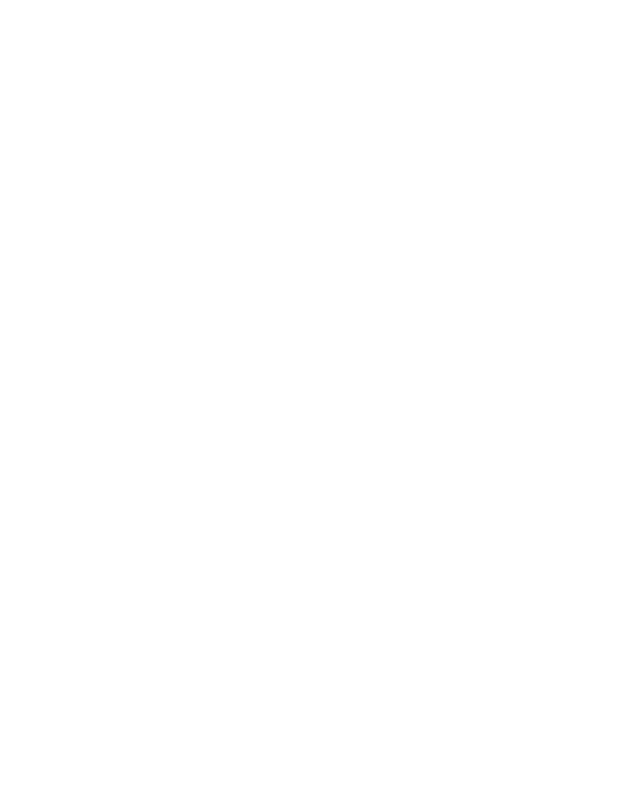
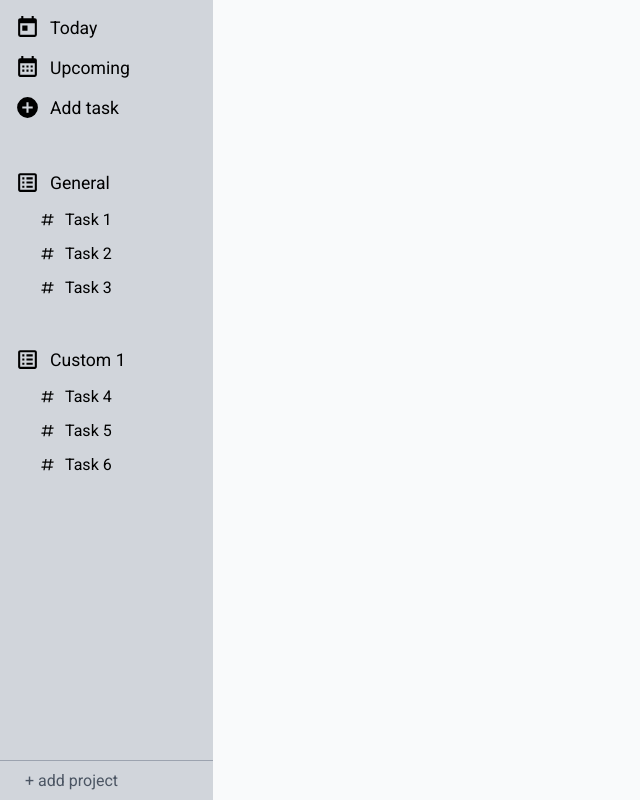
Before and after one commit to Bhrevelec/OdinToDo, a website built with webpack: page src/index.html in a window 1280 px wide. Shown: the whole page, without its empty margins (0-640 px from the left). Built offline with nearby package versions, Linux system fonts and the light colour scheme.

Commit message:
styled sidebar mockup

```diff
--- a/src/index.html
+++ b/src/index.html
@@ -4,6 +4,75 @@
     <meta charset="UTF-8" />
     <meta name="viewport" content="width=device-width, initial-scale=1.0" />
     <title>Odin To Do</title>
+    <link rel="preconnect" href="https://fonts.googleapis.com" />
+    <link rel="preconnect" href="https://fonts.gstatic.com" crossorigin />
+    <link
+      href="https://fonts.googleapis.com/css2?family=Roboto:ital,wght@0,100;0,300;0,400;0,500;0,700;0,900;1,100;1,300;1,400;1,500;1,700;1,900&display=swap"
+      rel="stylesheet"
+    />
   </head>
-  <body></body>
+  <body>
+    <div class="sidebar">
+      <div class="sidebar-project-container">
+        <div class="sidebar-top">
+          <div class="sidebar-top-item">
+            <img src="assets/calendar-today.svg" alt="" />
+            <p>Today</p>
+          </div>
+          <div class="sidebar-top-item">
+            <img src="assets/calendar-month.svg" alt="" />
+            <p>Upcoming</p>
+          </div>
+          <div class="sidebar-top-item">
+            <img src="assets/plus-circle.svg" alt="" />
+            <p>Add task</p>
+          </div>
+        </div>
+        <div class="sidebar-project">
+          <div class="sidebar-project-flex-vertical">
+            <div class="sidebar-project-title">
+              <img src="assets/list-box-outline.svg" alt="" />
+              <p>General</p>
+            </div>
+            <div class="sidebar-project-task">
+              <img src="assets/pound.svg" alt="" />
+              <p>Task 1</p>
+            </div>
+            <div class="sidebar-project-task">
+              <img src="assets/pound.svg" alt="" />
+              <p>Task 2</p>
+            </div>
+            <div class="sidebar-project-task">
+              <img src="assets/pound.svg" alt="" />
+              <p>Task 3</p>
+            </div>
+          </div>
+        </div>
+        <div class="sidebar-project">
+          <div class="sidebar-project-flex-vertical">
+            <div class="sidebar-project-title">
+              <img src="assets/list-box-outline.svg" alt="" />
+              <p>Custom 1</p>
+            </div>
+            <div class="sidebar-project-task">
+              <img src="assets/pound.svg" alt="" />
+              <p>Task 4</p>
+            </div>
+            <div class="sidebar-project-task">
+              <img src="assets/pound.svg" alt="" />
+              <p>Task 5</p>
+            </div>
+            <div class="sidebar-project-task">
+              <img src="assets/pound.svg" alt="" />
+              <p>Task 6</p>
+            </div>
+          </div>
+        </div>
+      </div>
+      <div class="sidebar-bottom">
+        <p>+ add project</p>
+      </div>
+    </div>
+    <div class="content"></div>
+  </body>
 </html>
--- a/src/style.css
+++ b/src/style.css
@@ -1,4 +1,70 @@
 body {
   margin: 0;
   padding: 0;
+  height: 100vh;
+  display: grid;
+  grid-template-columns: 1fr 5fr;
+  grid-template-rows: 1fr;
+  font-family: roboto;
 }
+
+p {
+  margin: 0;
+  padding: 0;
+}
+
+.content {
+  background-color: #f9fafb;
+}
+
+/*SIDEBAR*/
+.sidebar {
+  background-color: #d1d5db;
+  display: flex;
+  flex-direction: column;
+  justify-content: space-between;
+}
+
+.sidebar-top-item,
+.sidebar-project-title,
+.sidebar-project-task {
+  display: flex;
+  justify-content: flex-start;
+  align-items: center;
+  margin-top: 15px;
+  margin-left: 15px;
+}
+
+.sidebar-top-item img,
+.sidebar-project-title img {
+  height: 25px;
+}
+
+.sidebar-top-item p,
+.sidebar-project-title p {
+  font-size: 1.1em;
+  margin-left: 10px;
+}
+
+.sidebar-project {
+  margin-top: 50px;
+}
+
+.sidebar-project-task img {
+  height: 15px;
+}
+
+.sidebar-project-task p {
+  font-size: 1em;
+  margin-left: 10px;
+}
+
+.sidebar-project-task {
+  margin-left: 40px;
+}
+
+.sidebar-bottom {
+  padding: 10px 25px;
+  border-top: 1px solid #9ca3af;
+  color: #4b5563;
+}
```
Also changed, not shown: src/assets/calendar-month.svg (added), src/assets/calendar-today.svg (added), src/assets/list-box-outline.svg (added), src/assets/plus-circle.svg (added), src/assets/pound.svg (added).
